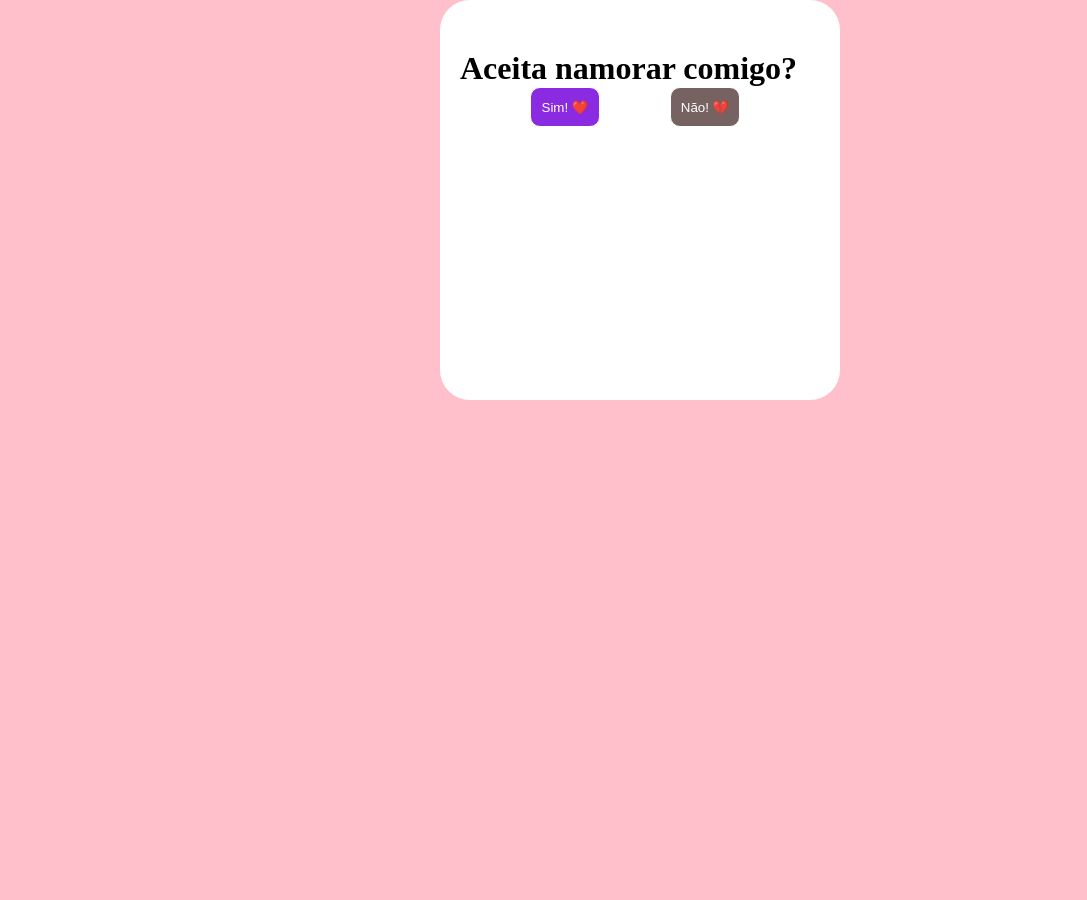
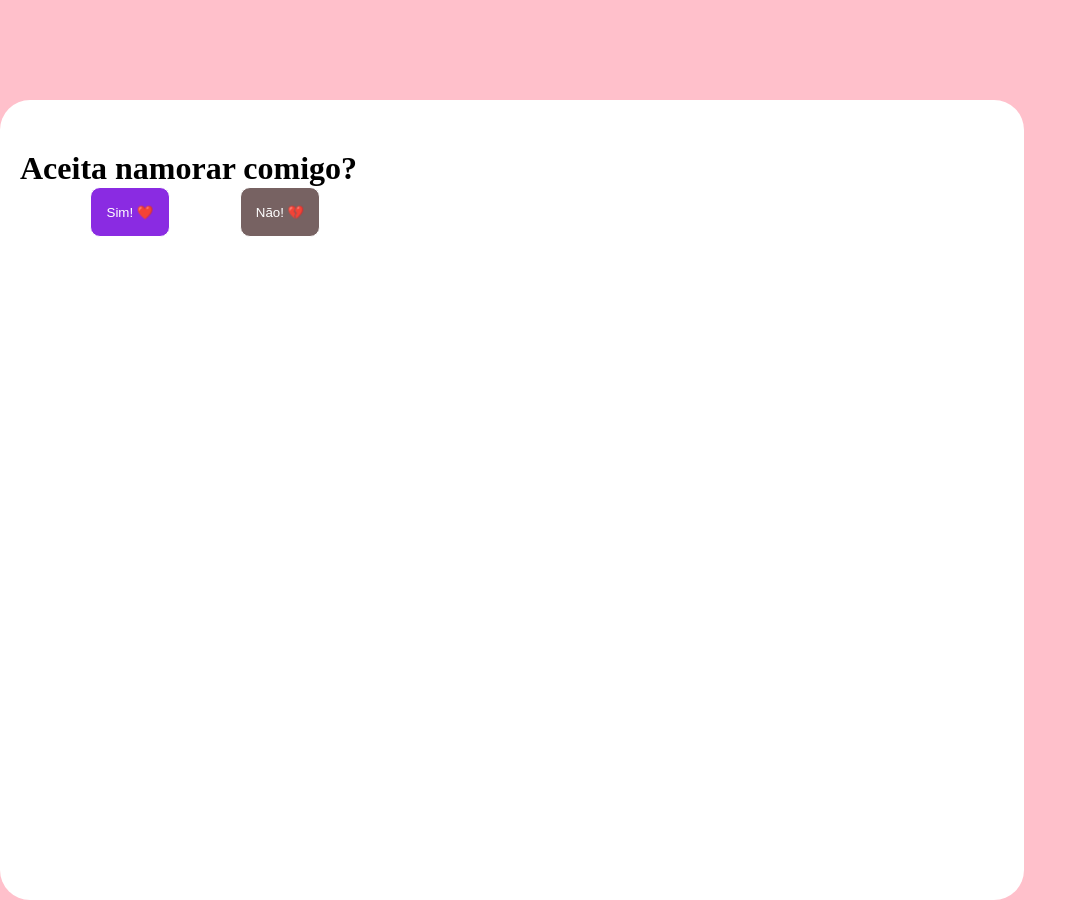
Before and after one commit to VineJPS/carta, a plain HTML site: page index.html in a window 1280 px wide. Shown: the whole page, without its empty margins (0-1087 px from the left). Before the commit the page ends 800 px from the top, so only its background shows below. Drawn offline with Linux system fonts and the light colour scheme.

Commit message:
Path 1.1 Melhor?

```diff
--- a/style.css
+++ b/style.css
@@ -10,18 +10,18 @@ body{
 }
 
 .container{
-    width: 400px;
-    height: 400px;
-    margin: auto;
+    width: 80%;
+    height: 800px;
     padding: 20px;
     background: white;
     border-radius: 30px;
     padding-top: 50px;
+    margin-top: 100px;
 }
 
 #sim{
-    height: 40px;
-    width: 70px;
+    height: 50px;
+    width: 80px;
     border-radius: 10px;
     border: white 1px solid;
     background-color: blueviolet;
@@ -30,8 +30,8 @@ body{
     margin-left: 70px;
 }
 #nao{
-    height: 40px;
-    width: 70px;
+    height: 50px;
+    width: 80px;
     border-radius: 10px;
     border: white 1px solid;
     background-color: rgb(119, 98, 98);
```
